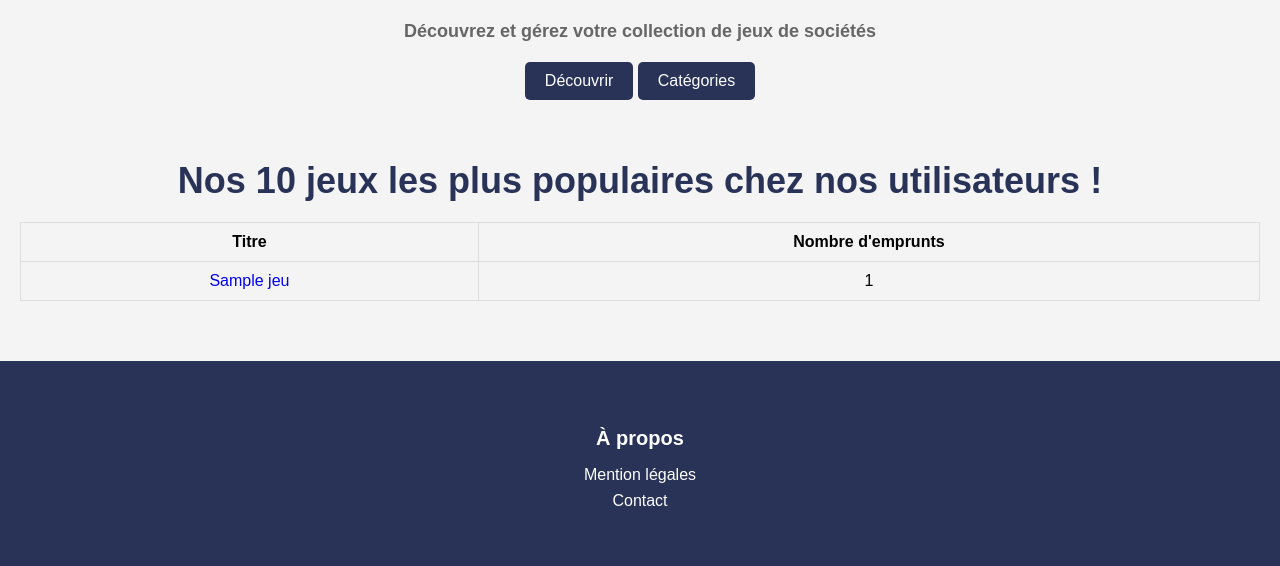
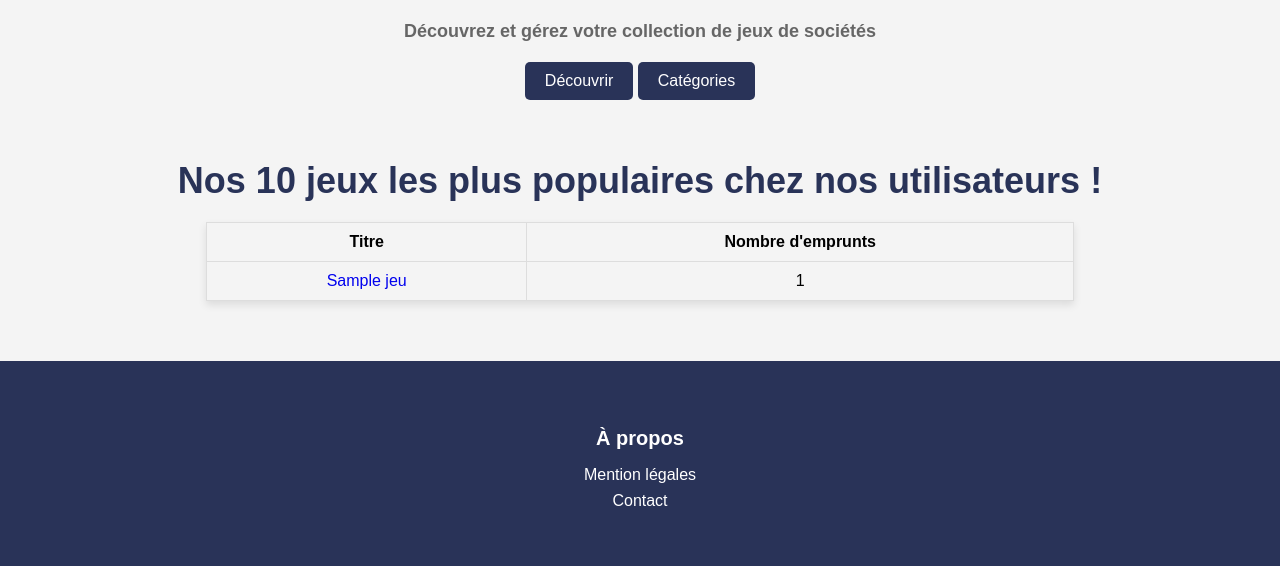
Before and after one commit to JulesRichardot/SAE3.01-Developpement-d-une-application, a PHP site: page / in a window 1280 px wide. Shown: the part 401-967 px from the top of the page. Run offline with PHP 8.4, Linux system fonts and the light colour scheme; tables that the repository leaves empty hold one stand-in row (values such as "Sample post"); some libraries are stand-ins or nearby versions.

Commit message:
Update view_home.php

```diff
--- a/TEST_SITE/Views/view_home.php
+++ b/TEST_SITE/Views/view_home.php
@@ -20,7 +20,7 @@
     </div>
 
     <h1>Nos 10 jeux les plus populaires chez nos utilisateurs !</h1>
-    <table>
+    <table class="table_rendu">
         <thead>
             <tr>
                 <th>Titre</th>
```
